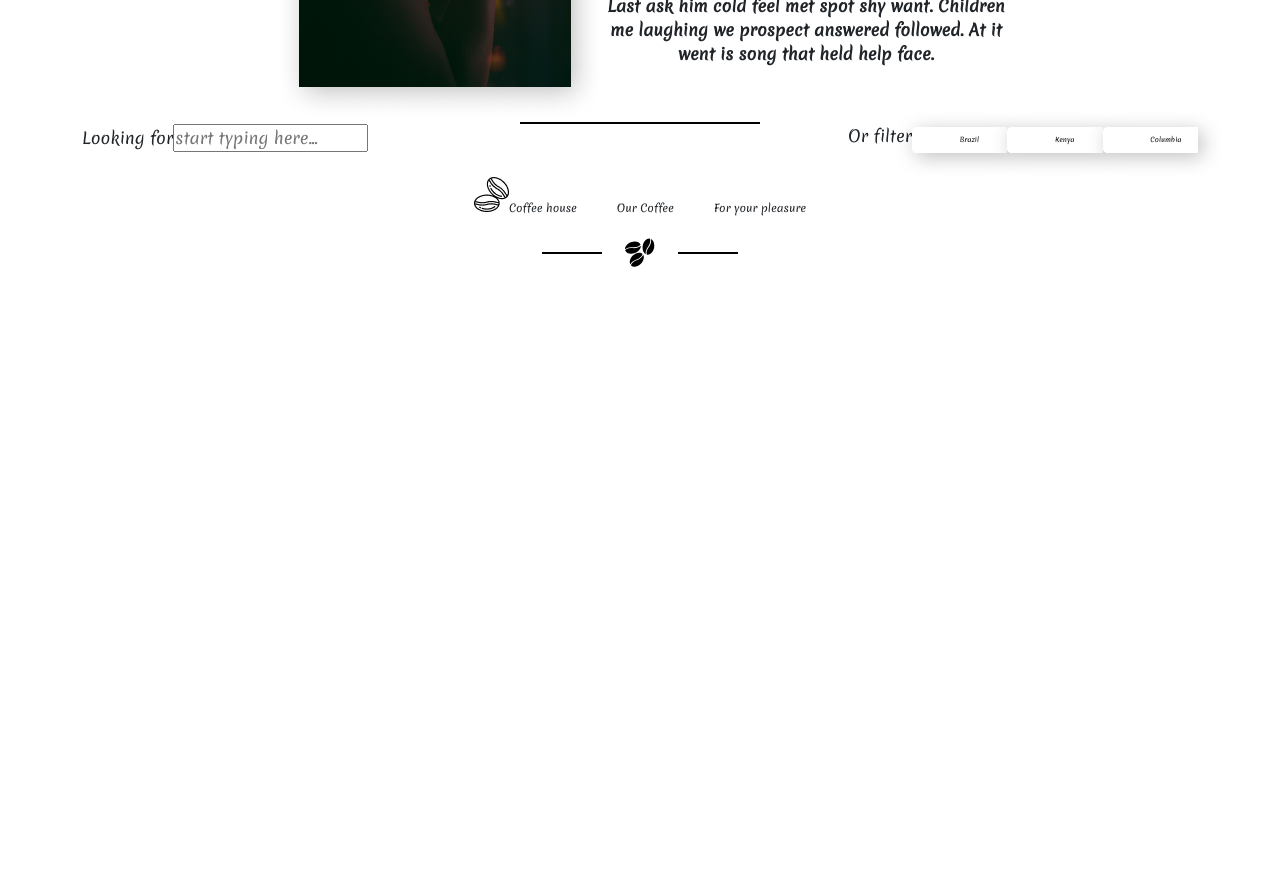
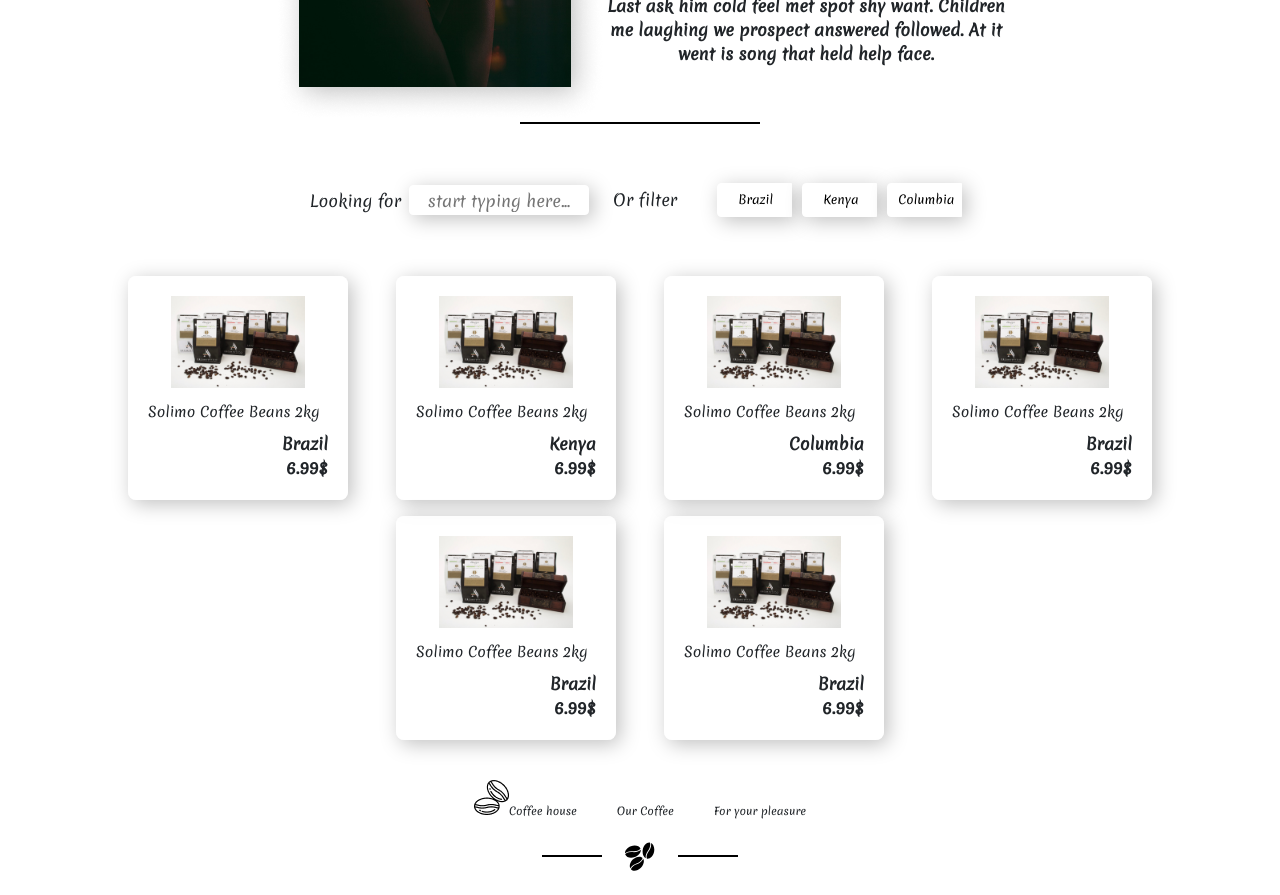
Before and after one commit to iforcie/iforcie.github.io, a React (Create React App) app: page / in a window 1280 px wide. Shown: the part 480-1375 px from the top of the page. Before the commit the page ends 800 px from the top, so only its background shows below. Built offline with nearby package versions, Linux system fonts and the light colour scheme.

Commit message:
Making page "Our coffee"

```diff
--- a/src/components/pages/app-about-beans/app-beans-about/AppBeansAbout.js
+++ b/src/components/pages/app-about-beans/app-beans-about/AppBeansAbout.js
@@ -5,7 +5,7 @@
 
 const AppBeansAbout = () => {
 	return (
-		<Container className="">
+		<Container>
 			<div className="d-flex flex-column flex-md-row justify-content-center align-items-center">
 				<div>
 					<img src={girlDrink} alt="girl_drink" />
--- /dev/null
+++ b/src/components/pages/app-about-beans/app-beans-cards/AppBeansCards.js
@@ -0,0 +1,54 @@
+import {Component} from 'react';
+import {Container, Row, Col} from 'react-bootstrap';
+
+import aromistico from '../../../../resources/images/cards/aromistico.png';
+
+
+class AppBeansCards extends Component {
+	render() {
+		return(
+			<Container>
+				<Row className="d-flex flex-column flex-md-row justify-content-center align-items-center">
+					<Col xs={8} md={3} className="cart align-self-auto mb-3 mx-md-4" style={{boxShadow: "4px 4px 20px rgba(0, 0, 0, 0.25)", maxWidth: "220px", cursor: "pointer"}}>
+						<img src={aromistico} alt="solimo" />
+						<h3>Solimo Coffee Beans 2kg</h3>
+						<span className="country">Brazil</span>
+						<span className="price">6.99$</span>
+					</Col>
+					<Col xs={8} md={3} className="cart align-self-auto mb-3 mx-md-4" style={{boxShadow: "4px 4px 20px rgba(0, 0, 0, 0.25)", maxWidth: "220px", cursor: "pointer"}}>
+						<img src={aromistico} alt="solimo" />
+						<h3>Solimo Coffee Beans 2kg</h3>
+						<span className="country">Kenya</span>
+						<span className="price">6.99$</span>
+					</Col>
+					<Col xs={8} md={3} className="cart align-self-auto mb-3 mx-md-4" style={{boxShadow: "4px 4px 20px rgba(0, 0, 0, 0.25)", maxWidth: "220px", cursor: "pointer"}}>
+						<img src={aromistico} alt="solimo" />
+						<h3>Solimo Coffee Beans 2kg</h3>
+						<span className="country">Columbia</span>
+						<span className="price">6.99$</span>
+					</Col>
+					<Col xs={8} md={3} className="cart align-self-auto mb-3 mx-md-4" style={{boxShadow: "4px 4px 20px rgba(0, 0, 0, 0.25)", maxWidth: "220px", cursor: "pointer"}}>
+						<img src={aromistico} alt="solimo" />
+						<h3>Solimo Coffee Beans 2kg</h3>
+						<span className="country">Brazil</span>
+						<span className="price">6.99$</span>
+					</Col>
+					<Col xs={8} md={3} className="cart align-self-auto mb-3 mx-md-4" style={{boxShadow: "4px 4px 20px rgba(0, 0, 0, 0.25)", maxWidth: "220px", cursor: "pointer"}}>
+						<img src={aromistico} alt="solimo" />
+						<h3>Solimo Coffee Beans 2kg</h3>
+						<span className="country">Brazil</span>
+						<span className="price">6.99$</span>
+					</Col>
+					<Col xs={8} md={3} className="cart align-self-auto mb-3 mx-md-4" style={{boxShadow: "4px 4px 20px rgba(0, 0, 0, 0.25)", maxWidth: "220px", cursor: "pointer"}}>
+						<img src={aromistico} alt="solimo" />
+						<h3>Solimo Coffee Beans 2kg</h3>
+						<span className="country">Brazil</span>
+						<span className="price">6.99$</span>
+					</Col>
+				</Row>
+			</Container>
+		)
+	}
+}
+
+export default AppBeansCards;
--- a/src/components/pages/app-about-beans/app-beans-filter/AppBeansFilter.js
+++ b/src/components/pages/app-about-beans/app-beans-filter/AppBeansFilter.js
@@ -1,21 +1,13 @@
-import styled from "styled-components";
-
-const Button = styled.button`
-	max-width: 75px;
-	font-size: 5pt;
-	color: #000;
-	background-color: #FFFFFF;
-	box-shadow: 4px 4px 20px rgba(0, 0, 0, 0.25);
-	border-radius: 4px 0px 0px 4px;
-`;
+import './appBeansFilter.scss';
 
 const AppBeansFilter = () => {
 	return (
-		<div>
-			<span>Or filter</span>
-			<Button>Brazil</Button>
-			<Button>Kenya</Button>
-			<Button>Columbia</Button>
+		<div className="d-flex flex-row align-items-center mx-3">
+			<div className="buttons">
+				<button className="button">Brazil</button>
+				<button className="button">Kenya</button>
+				<button className="button">Columbia</button>
+			</div>
 		</div>
 	)
 }
--- /dev/null
+++ b/src/components/pages/app-about-beans/app-beans-filter/appBeansFilter.scss
@@ -0,0 +1,16 @@
+.button {
+	max-width: 75px;
+	font-size: 9pt;
+	text-align: center;
+	padding: 7px 20px;
+	color: #000;
+	background-color: #FFFFFF;
+	box-shadow: 4px 4px 20px rgba(0, 0, 0, 0.25);
+	border-radius: 4px 0px 0px 4px;
+	&:nth-child(2) {
+		margin: 0px 10px;
+	}
+	&:nth-child(3) {
+		padding: 7px 10px;
+	}
+}
--- a/src/components/pages/app-about-beans/app-beans-main/AppBeansMain.js
+++ b/src/components/pages/app-about-beans/app-beans-main/AppBeansMain.js
@@ -5,6 +5,7 @@
 import AppBeansAbout from '../app-beans-about/AppBeansAbout';
 import AppBeansSearch from '../app-beans-search/AppBeansSearch';
 import AppBeansFilter from '../app-beans-filter/AppBeansFilter';
+import AppBeansCards from '../app-beans-cards/AppBeansCards';
 
 class AppBeansMain extends Component {
 	render() {
@@ -13,11 +14,13 @@
 				<AppBeansHeader />
 				<AppBeansAbout />
 				<Container>
-					<div className="d-flex flex-row justify-content-between">
+					<div className="d-flex flex-column flex-md-row align-items-center justify-content-center my-5">
 						<AppBeansSearch />
+						<span className="mx-4 my-3">Or filter</span>
 						<AppBeansFilter />
 					</div>
 				</Container>
+				<AppBeansCards />
 			</>
 		)
 	}
--- a/src/components/pages/app-about-beans/app-beans-search/AppBeansSearch.js
+++ b/src/components/pages/app-about-beans/app-beans-search/AppBeansSearch.js
@@ -1,8 +1,10 @@
+import './appBeansSearch.scss';
+
 const AppBeansSearch = () => {
 	return (
 		<div>
-			<span>Looking for</span>
-			<input type="text" placeholder="start typing here..."/>
+			<span className="mx-2">Looking for</span>
+			<input className="input" type="text" placeholder="start typing here..."/>
 		</div>
 	)
 }
--- /dev/null
+++ b/src/components/pages/app-about-beans/app-beans-search/appBeansSearch.scss
@@ -0,0 +1,12 @@
+input::placeholder {
+	text-align: center;
+}
+
+.input {
+	background-color: #FFFFFF;
+	border: 1px solid #FFFFFF;
+	box-shadow: 4px 4px 20px rgba(0, 0, 0, 0.25);
+	border-radius: 4px;
+	width: 180px;
+	height: 30px;
+}
--- a/src/components/pages/app-about-us/app-our-best/appOurBest.scss
+++ b/src/components/pages/app-about-us/app-our-best/appOurBest.scss
@@ -7,27 +7,3 @@
 		margin-bottom: 39px;
 	}
 }
-
-.cart {
-	display: flex;
-	flex-direction: column;
-	background: rgba(255, 255, 255, 0.65);
-	border-radius: 8px;
-	padding: 20px;
-	& img {
-		margin-bottom: 14px;
-		align-self: center;
-		flex: 1 1 auto;				//свойство для увеличения картинки и чтобы прижать цену к низу блока
-		max-width: 100pt;
-	}
-	& h3 {
-		font-weight: 400;
-		font-size: 14px;
-		line-height: 20.22px;
-		margin-bottom: 10px;
-	}
-	& span {
-		text-align: end;
-		font-weight: 700;
-	}
-}
--- a/src/style/style.scss
+++ b/src/style/style.scss
@@ -45,3 +45,27 @@
 }
 
 /* ************ */
+
+.cart {
+	display: flex;
+	flex-direction: column;
+	background: rgba(255, 255, 255, 0.65);
+	border-radius: 8px;
+	padding: 20px;
+	& img {
+		margin-bottom: 14px;
+		align-self: center;
+		flex: 1 1 auto;				//свойство для увеличения картинки и чтобы прижать цену к низу блока
+		max-width: 100pt;
+	}
+	& h3 {
+		font-weight: 400;
+		font-size: 14px;
+		line-height: 20.22px;
+		margin-bottom: 10px;
+	}
+	& span {
+		text-align: end;
+		font-weight: 700;
+	}
+}
```
